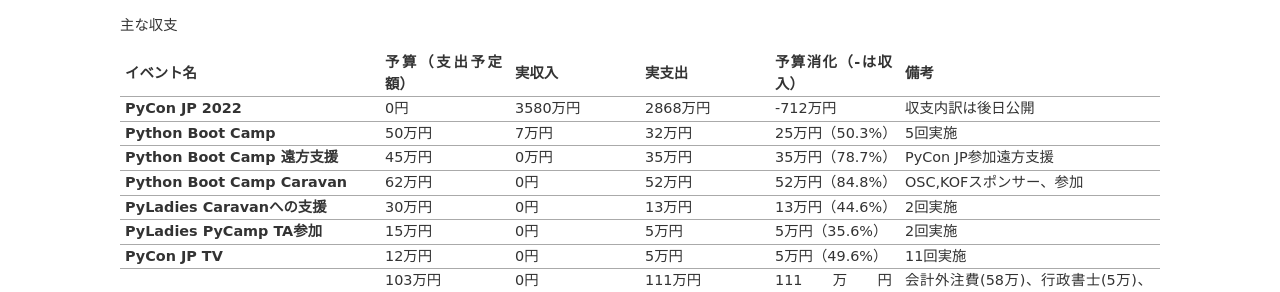
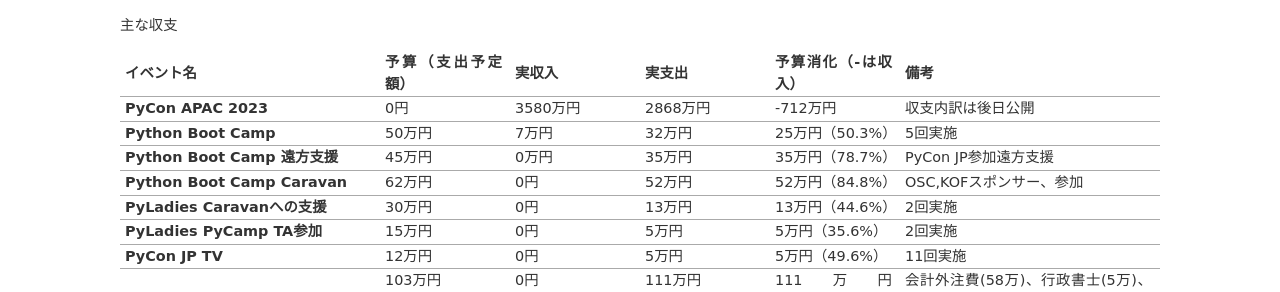
Before and after one commit to pyconjp/www.pycon.jp, a Sphinx documentation site: the page built from source/annualreport/index.rst, in a window 1280 px wide and 900 px high. Shown: the part 395-687 px from the top of the window. Built offline with Sphinx 7.4.7, drawn with Linux system fonts in a browser that asks for light colours.

Commit message:
Update source/annualreport/index.rst
Co-authored-by: Peacock <me@p3ac0ck.net>

```diff
--- a/source/annualreport/index.rst
+++ b/source/annualreport/index.rst
@@ -31,7 +31,7 @@
      - 予算消化（-は収入）
      - 備考
 
-   - - PyCon JP 2022
+   - - PyCon APAC 2023
      - 0円
      - 3580万円
      - 2868万円
```
